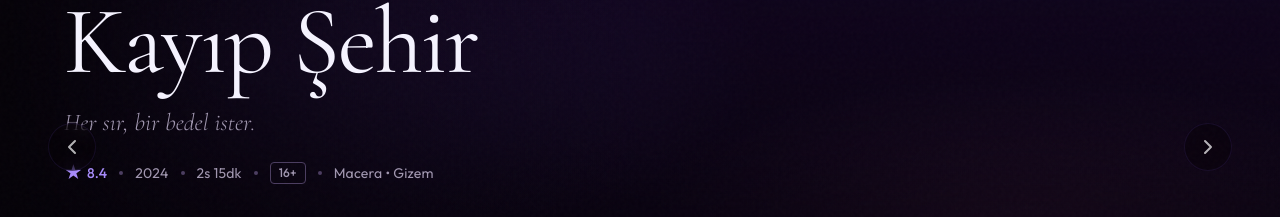
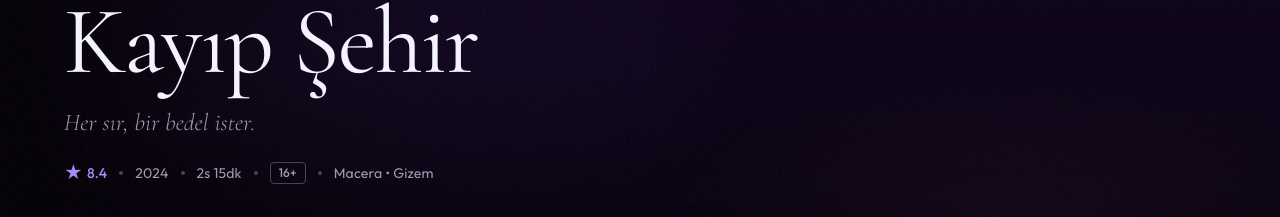
Before and after one commit to Eren-Atasoy/mafilu, a Next.js app: page / in a window 1280 px wide. Shown: the part 253-470 px from the top of the page. Built offline with nearby package versions, Linux system fonts and the light colour scheme; no server answers.

Commit message:
style(homepage): remove hero section navigation arrows

```diff
--- a/src/app/page.tsx
+++ b/src/app/page.tsx
@@ -315,21 +315,6 @@ export default function HomePage() {
           ))}
         </div>
 
-        {/* Side Navigation Arrows */}
-        <button
-          onClick={() => goToSlide((currentHeroIndex - 1 + heroMovies.length) % heroMovies.length)}
-          className="absolute left-6 md:left-12 top-1/2 -translate-y-1/2 z-30 w-12 h-12 flex items-center justify-center bg-[var(--mf-black)]/60 hover:bg-[var(--mf-dark)] rounded-full transition-all border border-[var(--border-subtle)] backdrop-blur-sm opacity-0 hover:opacity-100 focus:opacity-100"
-          style={{ opacity: 0.7 }}
-        >
-          <ChevronLeft className="w-6 h-6 text-white" />
-        </button>
-        <button
-          onClick={() => goToSlide((currentHeroIndex + 1) % heroMovies.length)}
-          className="absolute right-6 md:right-12 top-1/2 -translate-y-1/2 z-30 w-12 h-12 flex items-center justify-center bg-[var(--mf-black)]/60 hover:bg-[var(--mf-dark)] rounded-full transition-all border border-[var(--border-subtle)] backdrop-blur-sm opacity-0 hover:opacity-100 focus:opacity-100"
-          style={{ opacity: 0.7 }}
-        >
-          <ChevronRight className="w-6 h-6 text-white" />
-        </button>
       </section>
 
       {/* ================================================
```
